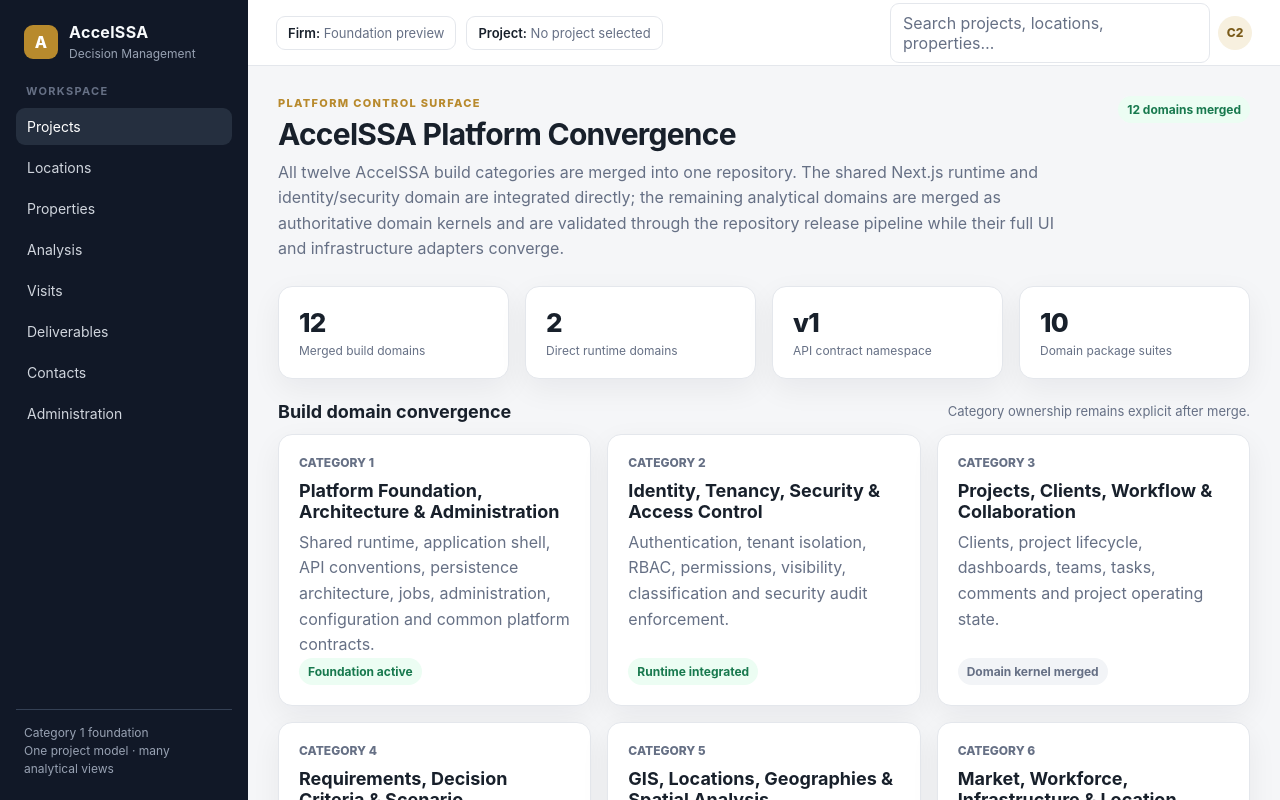
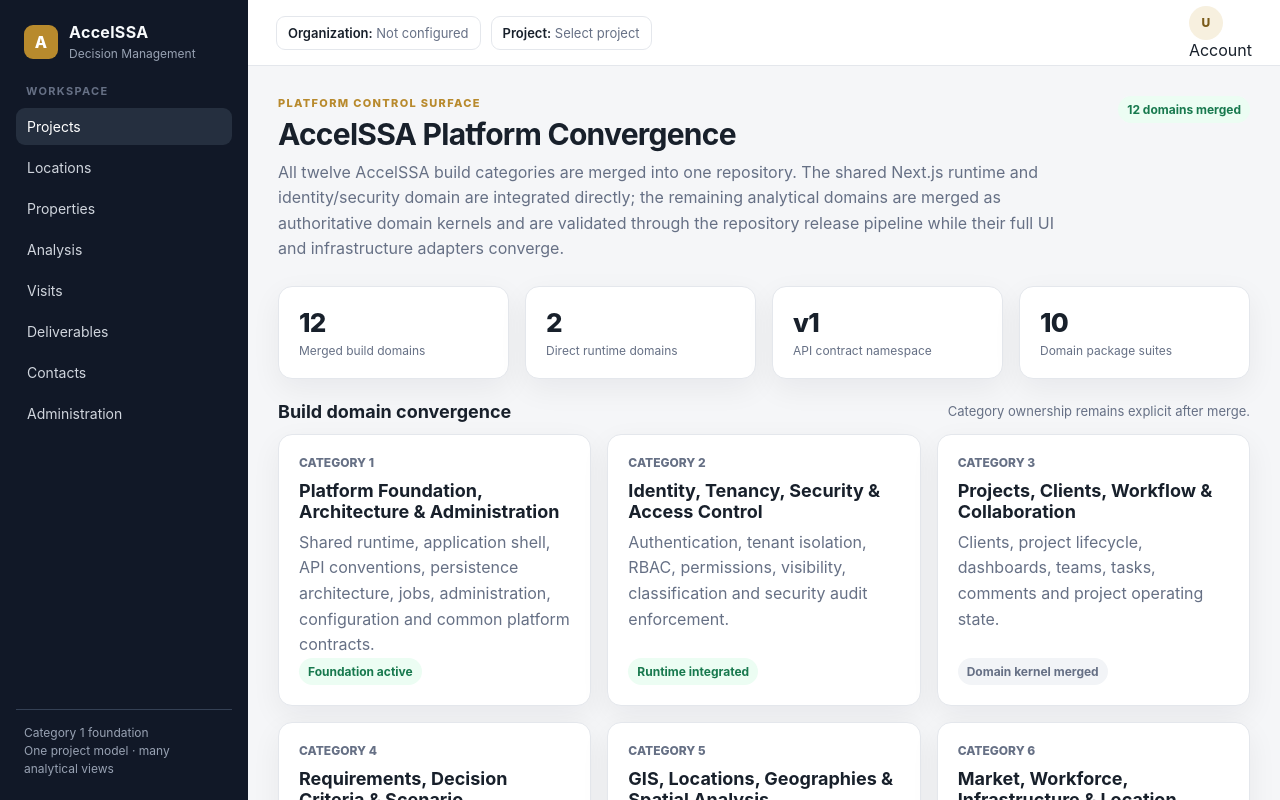
Before and after one commit to AccelAnalysis/AccelSSA, a Next.js app: page / in a window 1280 px wide. Shown: the top 800 px of the page. Built offline with nearby package versions, Linux system fonts and the light colour scheme.

Commit message:
Replace engineering topbar context with user workspace context

```diff
--- a/src/components/shell/topbar.tsx
+++ b/src/components/shell/topbar.tsx
@@ -1,13 +1,17 @@
+import Link from "next/link";
+
 export function Topbar() {
   return (
     <header className="topbar">
-      <div className="context-stack" aria-label="Current context">
-        <div className="context-pill"><strong>Firm:</strong> Foundation preview</div>
-        <div className="context-pill"><strong>Project:</strong> No project selected</div>
+      <div className="context-stack" aria-label="Current workspace context">
+        <div className="context-pill"><strong>Organization:</strong> Not configured</div>
+        <Link className="context-pill project-selector" href="/projects"><strong>Project:</strong> Select project</Link>
       </div>
       <div className="top-actions">
-        <div className="search-box" aria-label="Global search placeholder">Search projects, locations, properties…</div>
-        <div className="user-chip" title="Identity is activated by Category 2">C2</div>
+        <div className="user-context" aria-label="User account">
+          <div className="user-chip" aria-hidden="true">U</div>
+          <span className="user-label">Account</span>
+        </div>
       </div>
     </header>
   );
```
